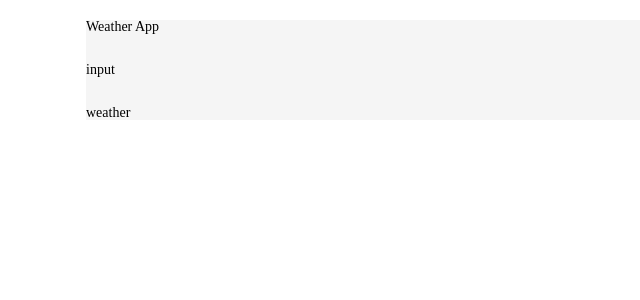
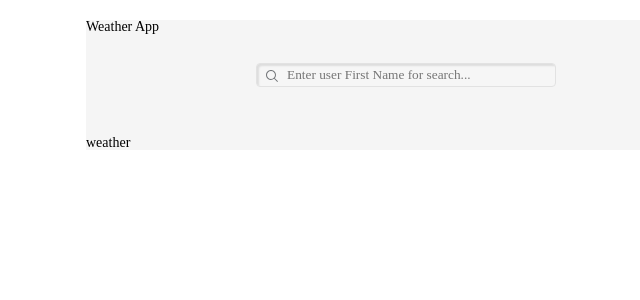
Before and after one commit to akurlovich/Trainee_iTechArt-Group, a React (Create React App) app in the folder Task_5_React_Weather_App/react-app/: page / in a window 1280 px wide. Shown: the top 300 px of the page, without its empty margins (234-874 px from the left). Built offline with nearby package versions, Linux system fonts and the light colour scheme.

Commit message:
feat: search input

```diff
--- a/Task_5_React_Weather_App/react-app/src/App.jsx
+++ b/Task_5_React_Weather_App/react-app/src/App.jsx
@@ -1,4 +1,5 @@
 import React from 'react';
+import SearchBar from './components/search_bar.jsx';
 
 function App() {
   return (
@@ -7,9 +8,7 @@ function App() {
         <div className="title">
           Weather App
         </div>
-        <div className="search">
-          input
-        </div>
+        <SearchBar/>
         <div className="weather">
           weather
         </div>
--- /dev/null
+++ b/Task_5_React_Weather_App/react-app/src/components/search_bar.jsx
@@ -0,0 +1,19 @@
+import React from 'react';
+import logo from '../assets/search-icon.svg';
+import '../styles/search-bar.css';
+
+function SearchBar() {
+  return (
+     <form className='search_form'>
+        <div className="search_bar">
+          <input
+            className="input-search"
+            type="text"
+            placeholder="Enter user First Name for search..." />
+          <img className="input-icon" src={logo} alt="" />
+        </div>
+      </form>
+  )
+}
+
+export default SearchBar;
--- /dev/null
+++ b/Task_5_React_Weather_App/react-app/src/styles/search-bar.css
@@ -0,0 +1,32 @@
+.search_form {
+  height: 24px;
+  margin-bottom: 20px;
+  display: flex;
+  justify-content: center;
+  align-items: center;
+}
+
+.search_bar {
+  position: relative;
+  height: 24px;
+}
+
+.input-search {
+  width: 300px;
+  height: 24px;
+  background: linear-gradient(0deg, #F6F6F6, #F6F6F6), #FEFEFE;
+  border: 1px solid #E2E2E2;
+  box-sizing: border-box;
+  box-shadow: inset 2px 2px 2px rgba(0, 0, 0, 0.1);
+  border-radius: 4px;
+  padding-left: 30px;
+}
+
+.input-icon {
+  width: 12px;
+  height: 12px;
+  position: absolute;
+  z-index: 40;
+  top: 7px;
+  left: 10px;
+}
```
Also changed, not shown: Task_5_React_Weather_App/react-app/src/assets/search-icon.svg (added).
